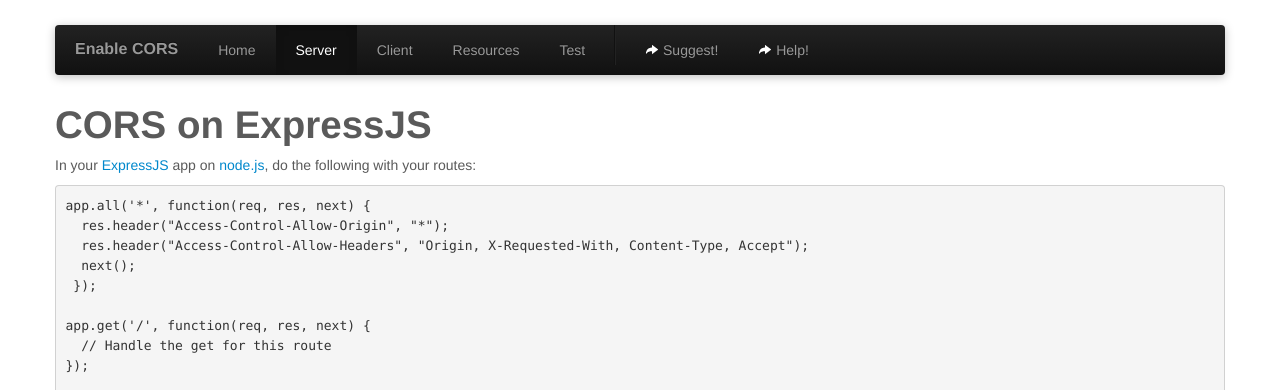
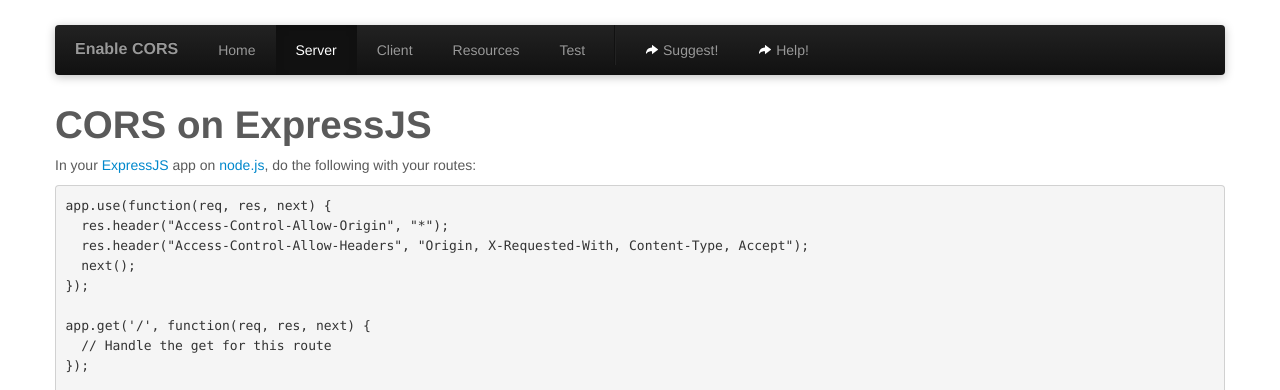
Before and after one commit to monsur/enable-cors.org, a Jekyll site: the page built from server_expressjs.html, in a window 1280 px wide. Shown: the top 390 px of the page. Built offline with Jekyll 4.4.1, drawn with Linux system fonts in a browser that asks for light colours; some of the changed text lies outside the part shown.

Commit message:
Should be using `app.use`

```diff
--- a/server_expressjs.html
+++ b/server_expressjs.html
@@ -10,11 +10,11 @@
 <p>
 				In your <a href="http://expressjs.com/">ExpressJS</a> app on <a href="http://nodejs.org/">node.js</a>, do the following with your routes:
 			</p>
-			<pre class="code">app.all('*', function(req, res, next) {
+			<pre class="code">app.use(function(req, res, next) {
   res.header("Access-Control-Allow-Origin", "*");
   res.header("Access-Control-Allow-Headers", "Origin, X-Requested-With, Content-Type, Accept");
   next();
- });
+});
 
 app.get('/', function(req, res, next) {
   // Handle the get for this route
```
